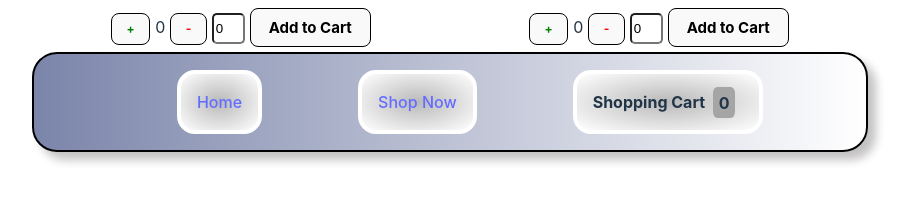
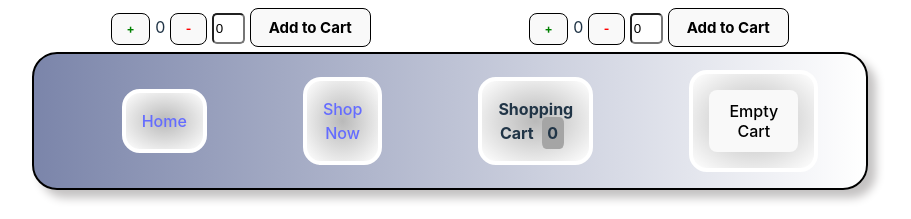
Before and after one commit to Runner-Dad84/shoppingcart, a React (Vite) app: page /shop in a window 1280 px wide. Shown: the part 709-928 px from the top of the page, without its empty margins (190-1101 px from the left). Before the commit the page ends 893 px from the top, so only its background shows below. Built offline with nearby package versions, Linux system fonts and the light colour scheme; no server answers.

Commit message:
Empty cart button with handler to zero out count

```diff
--- a/src/components/Nav.jsx
+++ b/src/components/Nav.jsx
@@ -26,6 +26,13 @@ export default function Nav () {
             <span>Shopping Cart</span>
             <span className={styles.cart}>{count}</span>
           </li>
+          <li className={styles.li}>
+            <button
+            onClick={()=> setCount(0)}
+            >Empty Cart</button>
+
+          </li>
+
         </ul>
     </nav>
     )
```
